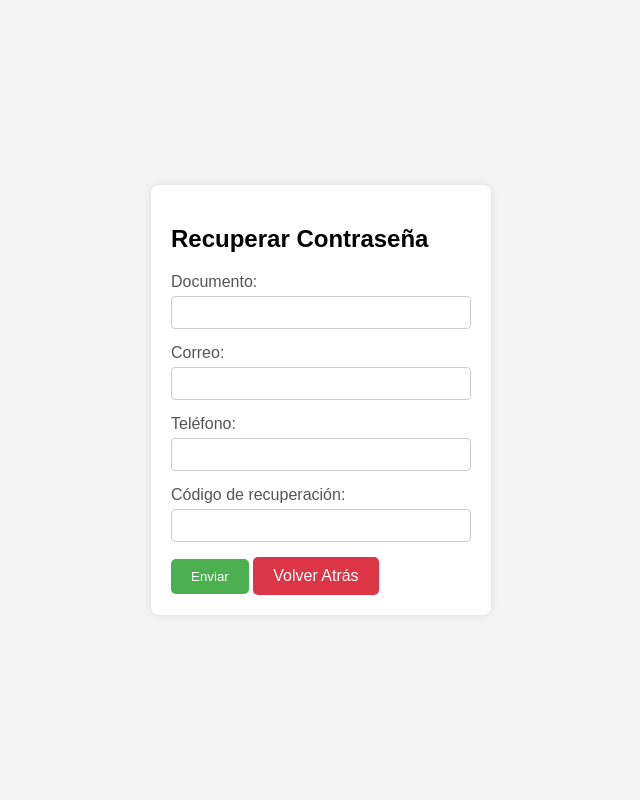
After one commit to Larry-adso/ALGJ, a PHP site: page /recuperar.php in a window 1280 px wide. The commit adds this page. Shown: the whole page, without its empty margins (319-959 px from the left). Run offline with PHP 8.4, Linux system fonts and the light colour scheme.

Commit message:
se realizo el 100% de la recuperacion de contraseña (pendiente testeos y violacion de seguridad

```diff
--- /dev/null
+++ b/PHP/recuperar.php
@@ -0,0 +1,141 @@
+<?php
+
+$servername = "localhost";
+$username = "root";
+$password = "";
+$dbname = "n_algj";
+
+try {
+    $conexion = new PDO("mysql:host=$servername;dbname=$dbname", $username, $password);
+    // Establecer el modo de error PDO en excepción
+    $conexion->setAttribute(PDO::ATTR_ERRMODE, PDO::ERRMODE_EXCEPTION);
+    // Establecer el conjunto de caracteres a UTF-8
+    $conexion->exec("SET CHARACTER SET utf8");
+} catch (PDOException $e) {
+    echo "Error de conexión a la base de datos: " . $e->getMessage();
+}
+
+session_start();
+
+if ($_SERVER["REQUEST_METHOD"] == "POST") {
+    $ID = $_POST["ID"];
+    $Correo = $_POST["Correo"];
+    $Telefono = $_POST["Telefono"];
+    $Codigo = $_POST["Codigo"];
+
+    try {
+        $consulta = $conexion->prepare("SELECT * FROM usuarios WHERE ID = :ID AND Correo = :Correo AND Telefono = :Telefono AND Codigo = :Codigo");
+        $consulta->bindParam(":ID", $ID);
+        $consulta->bindParam(":Correo", $Correo);
+        $consulta->bindParam(":Telefono", $Telefono);
+        $consulta->bindParam(":Codigo", $Codigo);
+
+        $consulta->execute();
+
+        if ($consulta->rowCount() == 1) {
+            // Inicio de sesión exitoso
+            $_SESSION["ID"] = $ID;
+            header("Location: update.php"); // Redirigir a la página de inicio exitoso
+        } else {
+            // Las credenciales son incorrectas
+            echo '<script>
+                    alert("Credenciales incorrectas. Por favor, inténtelo nuevamente.");
+                  </script>';
+        }
+    } catch (PDOException $e) {
+        echo "Error: " . $e->getMessage();
+    }
+}
+?>
+<!DOCTYPE html>
+<html lang="es">
+
+<head>
+    <meta charset="UTF-8">
+    <meta name="viewport" content="width=device-width, initial-scale=1.0">
+    <title>Recuperar Contraseña</title>
+    <style>
+        body {
+            font-family: Arial, sans-serif;
+            display: flex;
+            align-items: center;
+            justify-content: center;
+            height: 100vh;
+            margin: 0;
+            background-color: #f4f4f4;
+        }
+
+        form {
+            background-color: #fff;
+            padding: 20px;
+            border-radius: 8px;
+            box-shadow: 0 0 10px rgba(0, 0, 0, 0.1);
+            width: 300px;
+        }
+
+        label {
+            display: block;
+            margin-bottom: 5px;
+            color: #555;
+        }
+
+        input {
+            width: 100%;
+            padding: 8px;
+            margin-bottom: 15px;
+            box-sizing: border-box;
+            border: 1px solid #ccc;
+            border-radius: 4px;
+        }
+
+        input[type="submit"],
+        .btn-success,
+        .btn-danger {
+            background-color: #4CAF50;
+            color: white;
+            border: none;
+            padding: 10px 20px;
+            border-radius: 5px;
+            cursor: pointer;
+            text-align: center;
+            text-decoration: none;
+            display: inline-block;
+        }
+
+        input[type="submit"]:hover,
+        .btn-success:hover,
+        .btn-danger:hover {
+            background-color: #45a049;
+        }
+
+        .btn-danger {
+            background-color: #dc3545;
+        }
+    </style>
+</head>
+
+<body>
+    <form action="" method="post">
+        <h2>Recuperar Contraseña</h2>
+        <label for="ID">Documento:</label>
+        <input type="text" name="ID" required>
+
+        <label for="correo">Correo:</label>
+        <input type="email" name="Correo" required>
+
+        <label for="telefono">Teléfono:</label>
+        <input type="text" name="Telefono" required>
+
+        <label for="codigo">Código de recuperación:</label>
+        <input type="text" name="Codigo" required>
+
+        <button type="submit" class="btn-success">Enviar</button>
+        <a href="metodos.php" class="btn-danger">Volver Atrás</a>
+
+
+
+    </form>
+
+</body>
+
+</html>
```
Also changed, not shown: PHP/inser_serial copy.php (deleted, +0 -25 lines), PHP/inser_serial.php (deleted, +0 -25 lines), PHP/login.php (+16 -4 lines), PHP/metodos.php (added, +90 -0 lines), PHP/trigger.php (added, +112 -0 lines).
